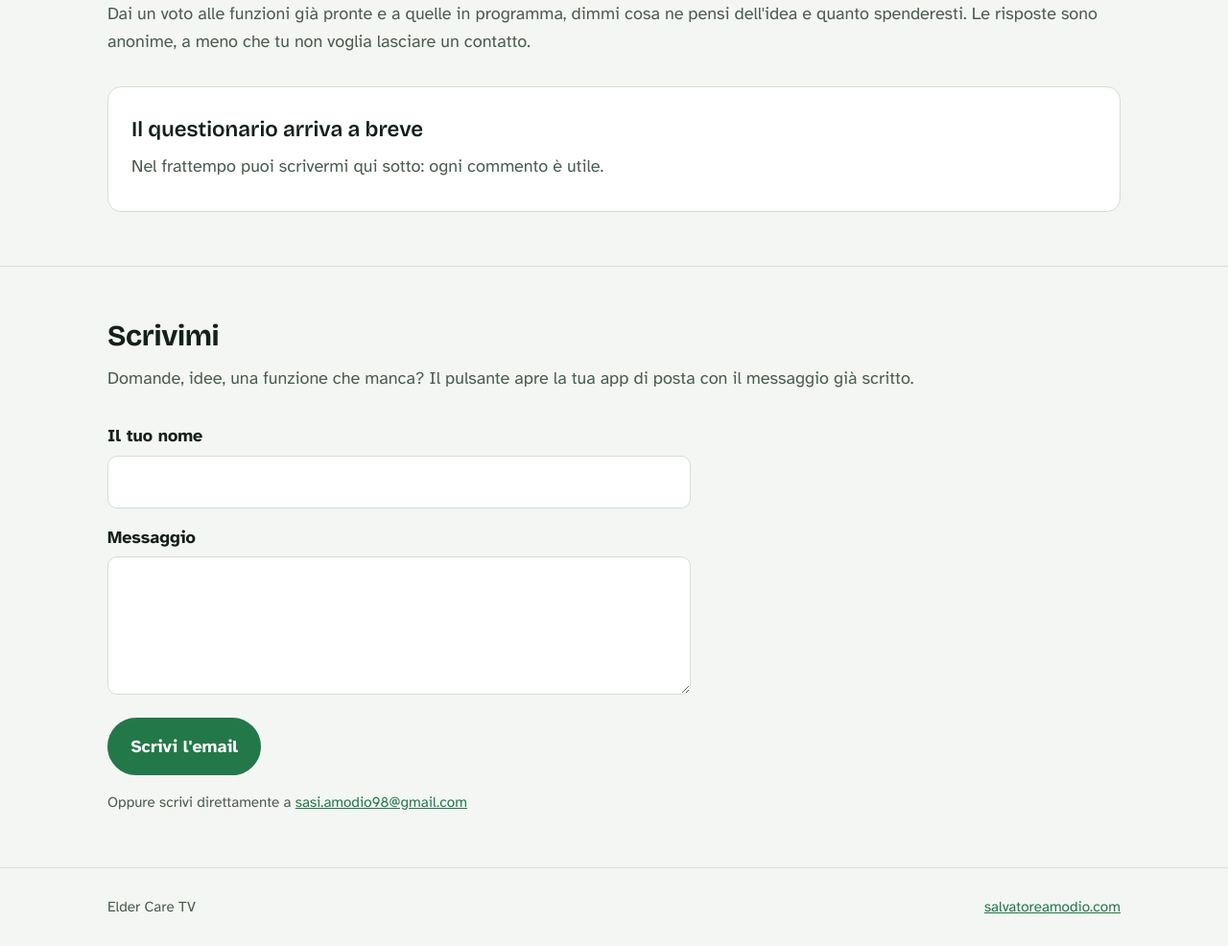
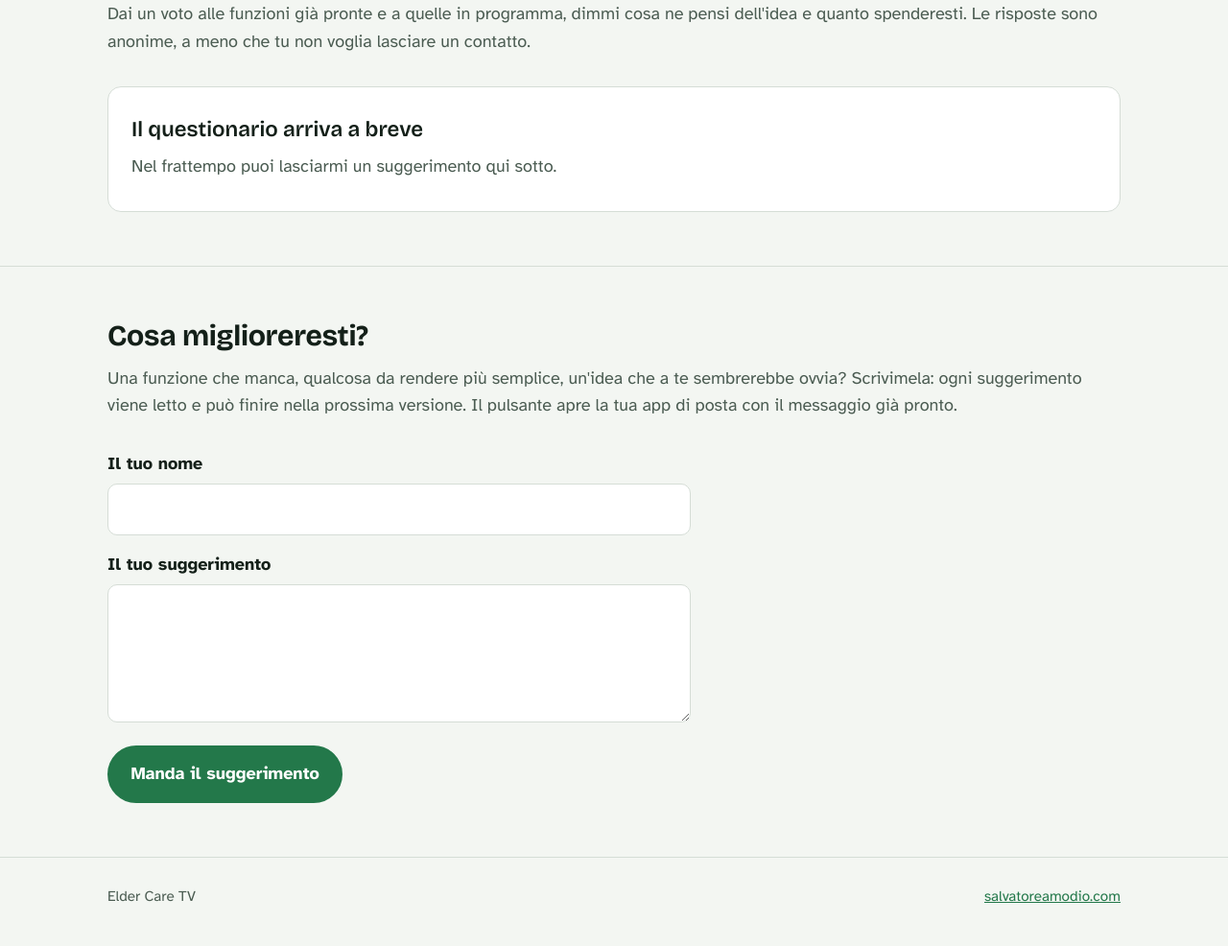
Before and after one commit to sasi-amodio/website, a plain HTML site: page eldercare-tv/survey/index.html in a window 1280 px wide. Shown: the part 234-1220 px from the top of the page at 96% size. Drawn offline with nearby package versions, Linux system fonts and the light colour scheme.

Commit message:
Elder Care TV survey: invite suggestions, drop the direct email line
Co-Authored-By: Claude Opus 5.5 <noreply@anthropic.com>

```diff
--- a/eldercare-tv/survey/index.html
+++ b/eldercare-tv/survey/index.html
@@ -42,7 +42,7 @@
         <iframe id="form-frame" title="Questionario / Survey" loading="lazy" hidden></iframe>
         <div class="form-empty" id="form-empty">
           <h3><span lang="it">Il questionario arriva a breve</span><span lang="en">The survey is coming soon</span></h3>
-          <p><span lang="it">Nel frattempo puoi scrivermi qui sotto: ogni commento è utile.</span><span lang="en">In the meantime you can write to me below: every comment helps.</span></p>
+          <p><span lang="it">Nel frattempo puoi lasciarmi un suggerimento qui sotto.</span><span lang="en">In the meantime you can leave me a suggestion below.</span></p>
         </div>
       </div>
       <p class="form-link" id="form-link" hidden>
@@ -55,10 +55,10 @@
   <section id="contatto">
     <div class="wrap">
       <div class="section-head">
-        <h2><span lang="it">Scrivimi</span><span lang="en">Write to me</span></h2>
+        <h2><span lang="it">Cosa miglioreresti?</span><span lang="en">What would you improve?</span></h2>
         <p>
-          <span lang="it">Domande, idee, una funzione che manca? Il pulsante apre la tua app di posta con il messaggio già scritto.</span>
-          <span lang="en">Questions, ideas, a missing feature? The button opens your email app with the message already filled in.</span>
+          <span lang="it">Una funzione che manca, qualcosa da rendere più semplice, un'idea che a te sembrerebbe ovvia? Scrivimela: ogni suggerimento viene letto e può finire nella prossima versione. Il pulsante apre la tua app di posta con il messaggio già pronto.</span>
+          <span lang="en">A missing feature, something to make simpler, an idea that seems obvious to you? Tell me: every suggestion gets read and may end up in the next version. The button opens your email app with the message ready.</span>
         </p>
       </div>
       <form class="contact" id="contact">
@@ -67,16 +67,12 @@
           <input id="c-name" name="name" autocomplete="name">
         </div>
         <div class="field">
-          <label for="c-msg"><span lang="it">Messaggio</span><span lang="en">Message</span></label>
+          <label for="c-msg"><span lang="it">Il tuo suggerimento</span><span lang="en">Your suggestion</span></label>
           <textarea id="c-msg" name="message" required></textarea>
         </div>
         <div class="actions">
-          <button class="btn" type="submit"><span lang="it">Scrivi l'email</span><span lang="en">Write the email</span></button>
+          <button class="btn" type="submit"><span lang="it">Manda il suggerimento</span><span lang="en">Send your suggestion</span></button>
         </div>
-        <p class="note">
-          <span lang="it">Oppure scrivi direttamente a</span><span lang="en">Or write directly to</span>
-          <a href="mailto:sasi.amodio98@gmail.com" data-email>sasi.amodio98@gmail.com</a>
-        </p>
       </form>
     </div>
   </section>
```
